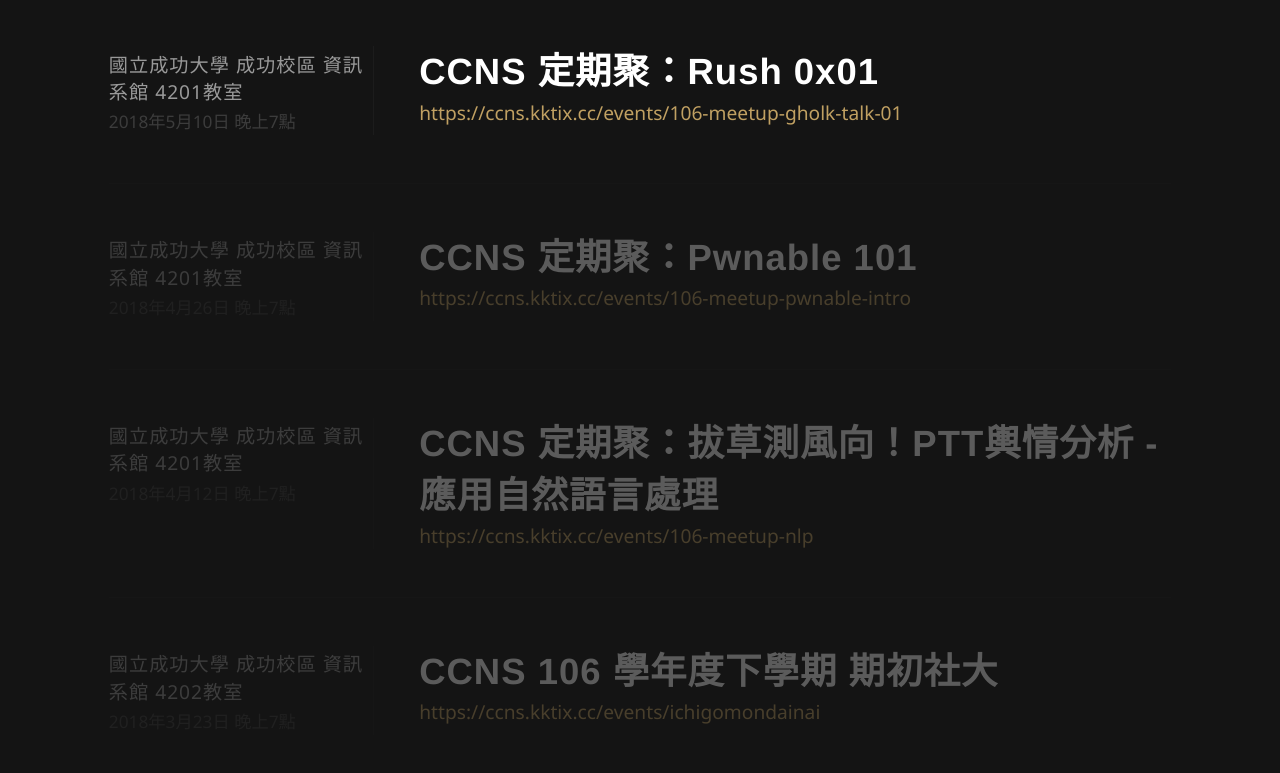
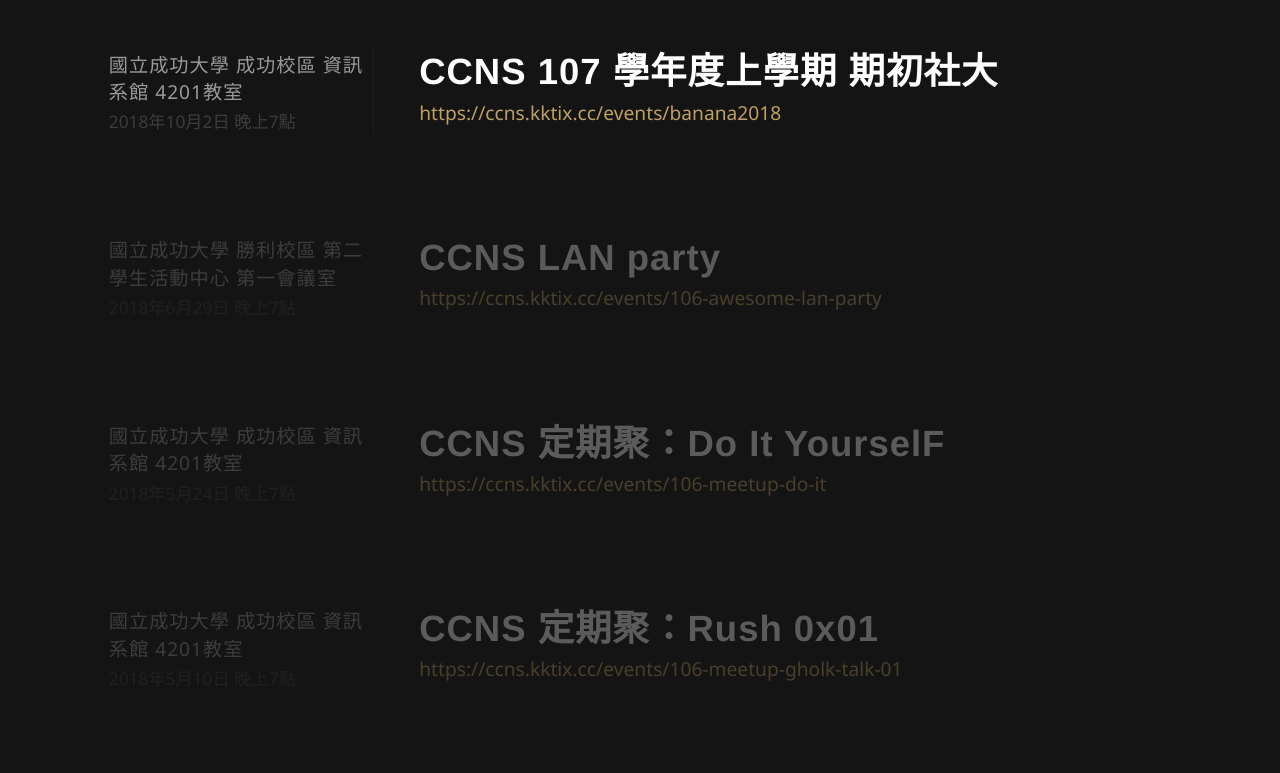
Before and after one commit to ccns/ccns.github.io-deprecated, a website: page index.html in a window 1280 px wide. Shown: the part 1447-2220 px from the top of the page. Drawn offline with nearby package versions, Linux system fonts and the light colour scheme; files whose address does not match are found by name; a web font is replaced by a local one.

Commit message:
update events

```diff
--- a/index.html
+++ b/index.html
@@ -60,6 +60,45 @@
 
 
             <div class="eventBox new">
+
+                <div class="eventInfo">
+                  <p class="eventPlace">國立成功大學 成功校區 資訊系館  4201教室  </p>
+                  <p class="eventTime">2018年10月2日 晚上7點</p>
+                </div>
+                <div class="eventName">
+                  <div class="name">CCNS 107 學年度上學期 期初社大</div>
+                  <a href="https://ccns.kktix.cc/events/banana2018" class="url" target="_blank">https://ccns.kktix.cc/events/banana2018</a>
+                </div>
+            </div>
+
+
+            <div class="eventBox">
+
+                <div class="eventInfo">
+                  <p class="eventPlace">國立成功大學 勝利校區 第二學生活動中心 第一會議室  </p>
+                  <p class="eventTime">2018年6月29日 晚上7點</p>
+                </div>
+                <div class="eventName">
+                  <div class="name">CCNS LAN party</div>
+                  <a href="https://ccns.kktix.cc/events/106-awesome-lan-party" class="url" target="_blank">https://ccns.kktix.cc/events/106-awesome-lan-party</a>
+                </div>
+            </div>
+
+
+            <div class="eventBox">
+
+                <div class="eventInfo">
+                  <p class="eventPlace">國立成功大學 成功校區 資訊系館 4201教室  </p>
+                  <p class="eventTime">2018年5月24日 晚上7點</p>
+                </div>
+                <div class="eventName">
+                  <div class="name">CCNS 定期聚：Do It YourselF</div>
+                  <a href="https://ccns.kktix.cc/events/106-meetup-do-it" class="url" target="_blank">https://ccns.kktix.cc/events/106-meetup-do-it</a>
+                </div>
+            </div>
+
+
+            <div class="eventBox">
 
                 <div class="eventInfo">
                   <p class="eventPlace">國立成功大學 成功校區 資訊系館 4201教室  </p>
--- a/package.json
+++ b/package.json
@@ -6,7 +6,7 @@
   "dependencies": {
     "ejs": "^2.5.7",
     "moment": "^2.20.1",
-    "request": "^2.83.0"
+    "request": "^2.88.0"
   },
   "devDependencies": {},
   "scripts": {
```
Also changed, not shown: 1 other file.
